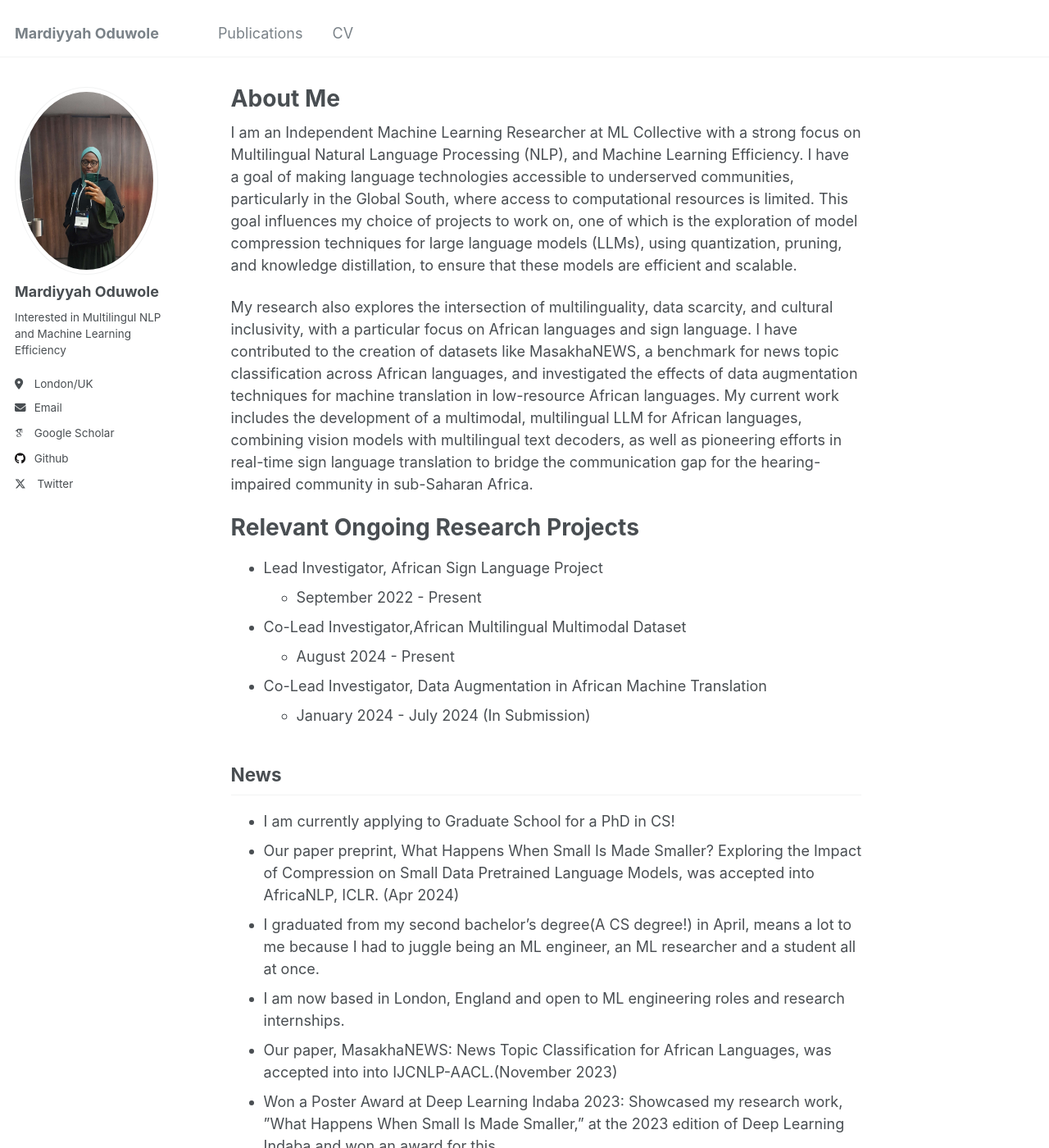
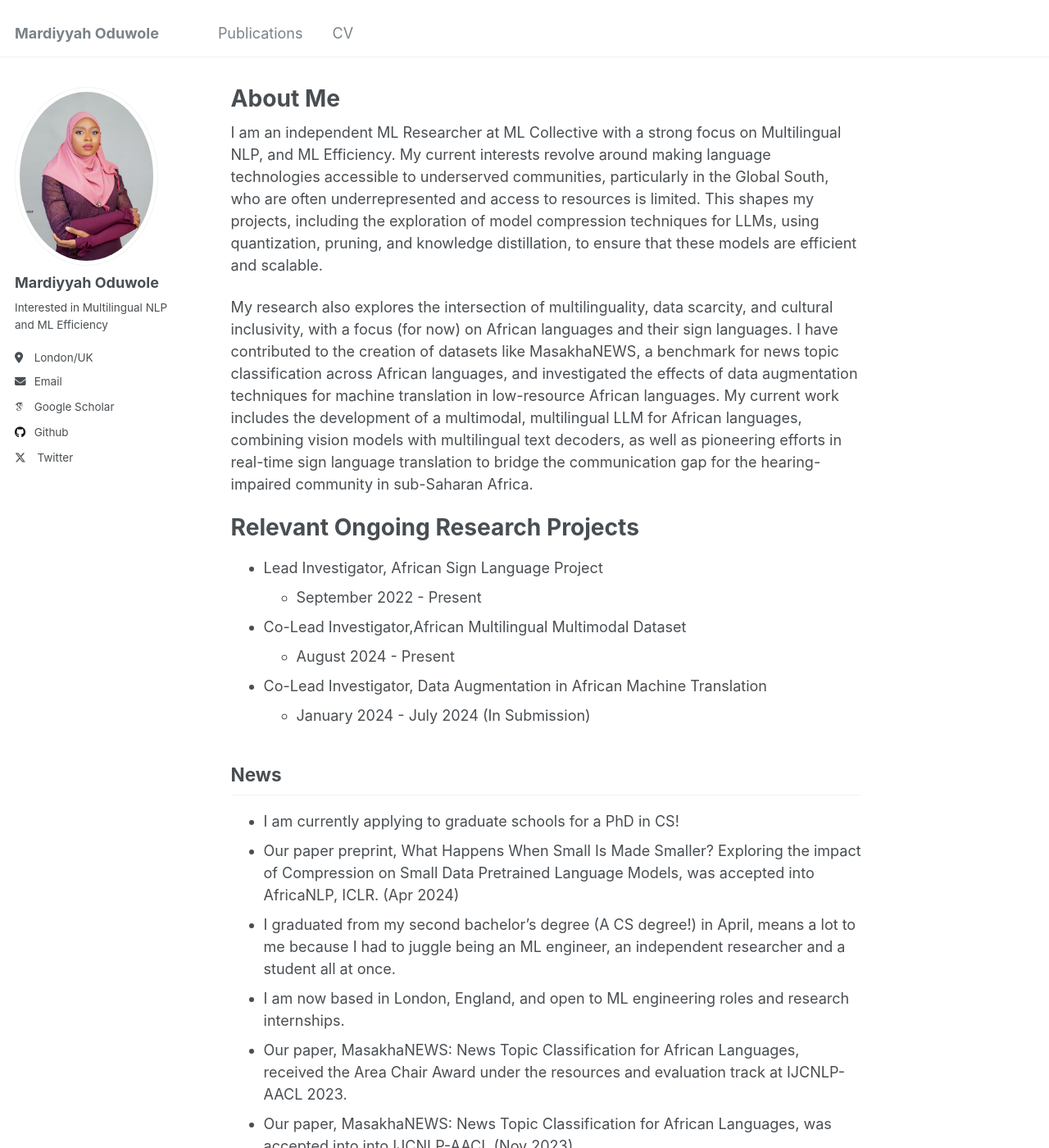
Before and after one commit to hemhemoh/mardiyyahoduwole.github.io, a Jekyll site: the page built from _pages/about.md, in a window 1280 px wide and 1400 px high. Shown: the whole window at 82% size. Built offline with Jekyll 4.4.1, drawn with Linux system fonts in a browser that asks for light colours; some web fonts are replaced; some of the changed text lies outside the part shown.

Commit message:
changes here and there

```diff
--- a/_config.yml
+++ b/_config.yml
@@ -21,10 +21,10 @@ repository               : # "hemhemoh/mardiyyahoduwole.github.io"
 #               Additional customization can be done by editing /_includes/author-profile.html
 author:
   # Biographic information
-  avatar           : "profile.png"
+  avatar           : "profile.jpeg"
   name             : "Mardiyyah Oduwole"
   pronouns         : #I example: "she/her"
-  bio              : "Interested in Multilingul NLP and Machine Learning Efficiency"
+  bio              : "Interested in Multilingual NLP and ML Efficiency"
   location         : "London/UK"
   employer         :
   uri              : # URL
--- a/_pages/about.md
+++ b/_pages/about.md
@@ -7,9 +7,9 @@ redirect_from:
   - /about/
   - /about.html
 ---
-I am an Independent Machine Learning Researcher at ML Collective with a strong focus on Multilingual Natural Language Processing (NLP), and Machine Learning Efficiency. I have a goal of making language technologies accessible to underserved communities, particularly in the Global South, where access to computational resources is limited. This goal influences my choice of projects to work on, one of which is the exploration of model compression techniques for large language models (LLMs), using quantization, pruning, and knowledge distillation, to ensure that these models are efficient and scalable.
+I am an independent ML Researcher at ML Collective with a strong focus on Multilingual NLP, and ML Efficiency. My current interests revolve around making language technologies accessible to underserved communities, particularly in the Global South, who are often underrepresented and access to resources is limited. This shapes my projects, including the exploration of model compression techniques for LLMs, using quantization, pruning, and knowledge distillation, to ensure that these models are efficient and scalable.
 
-My research also explores the intersection of multilinguality, data scarcity, and cultural inclusivity, with a particular focus on African languages and sign language. I have contributed to the creation of datasets like MasakhaNEWS, a benchmark for news topic classification across African languages, and investigated the effects of data augmentation techniques for machine translation in low-resource African languages. My current work includes the development of a multimodal, multilingual LLM for African languages, combining vision models with multilingual text decoders, as well as pioneering efforts in real-time sign language translation to bridge the communication gap for the hearing-impaired community in sub-Saharan Africa.
+My research also explores the intersection of multilinguality, data scarcity, and cultural inclusivity, with a focus (for now) on African languages and their sign languages. I have contributed to the creation of datasets like MasakhaNEWS, a benchmark for news topic classification across African languages, and investigated the effects of data augmentation techniques for machine translation in low-resource African languages. My current work includes the development of a multimodal, multilingual LLM for African languages, combining vision models with multilingual text decoders, as well as pioneering efforts in real-time sign language translation to bridge the communication gap for the hearing-impaired community in sub-Saharan Africa.
 
 
 Relevant Ongoing Research Projects
@@ -24,13 +24,15 @@ Relevant Ongoing Research Projects
 
 News
 ------
-* I am currently applying to Graduate School for a PhD in CS!
-* Our paper preprint, What Happens When Small Is Made Smaller? Exploring the Impact of Compression on Small Data Pretrained Language Models, was accepted into AfricaNLP, ICLR. (Apr 2024)
-* I graduated from my second bachelor's degree(A CS degree!) in April, means a lot to me because I had to juggle being an ML engineer, an ML researcher and a student all at once.
-* I am now based in London, England and open to ML engineering roles and research internships.
-* Our paper, MasakhaNEWS: News Topic Classification for African Languages, was accepted into into IJCNLP-AACL.(November 2023)
+* I am currently applying to graduate schools for a PhD in CS!
+* Our paper preprint, What Happens When Small Is Made Smaller? Exploring the impact of Compression on Small Data Pretrained Language Models, was accepted into AfricaNLP, ICLR. (Apr 2024)
+* I graduated from my second bachelor's degree (A CS degree!) in April, means a lot to me because I had to juggle being an ML engineer, an independent researcher and a student all at once.
+* I am now based in London, England, and open to ML engineering roles and research internships.
+* Our paper, MasakhaNEWS: News Topic Classification for African Languages, received the Area Chair Award under the resources and evaluation track at IJCNLP-AACL 2023.
+* Our paper, MasakhaNEWS: News Topic Classification for African Languages, was accepted into into IJCNLP-AACL.(Nov 2023)
 * Won a Poster Award at Deep Learning Indaba 2023: Showcased my research work, ”What Happens When Small Is Made Smaller,” at the 2023 edition of Deep Learning Indaba and won an award for this.
-* I am always in need of compute for my research project, so if you have some to spare, send them my way.
+* I am always in need of compute for my research PROJECTS, so if you have some to spare, send them my way.
+* Our paper, MasakhaNEWS: News Topic Classification for African Languages, won the Best Paper Award at the 2023 ICLR AfricaNLP workshop.
 * Our paper, MasakhaNEWS: News Topic Classification for African Languages, was accepted into AfricaNLP, ICLR. (Apr 2023)
 * My team was among one of the 10 teams that won the Ideathon Award at Deep Learning Indaba 2022, this came with mentorship from top researchers(Isabelle Guyon) and Engineers(Megumi Sano) at Google and compute from the CURE team.
 * Was recognized as one of the Top 10 Female Data Scientists in Nigeria by Data Science Nigeria two years in a row (2020&2021)
```
Also changed, not shown: images/profile.jpeg (added).
